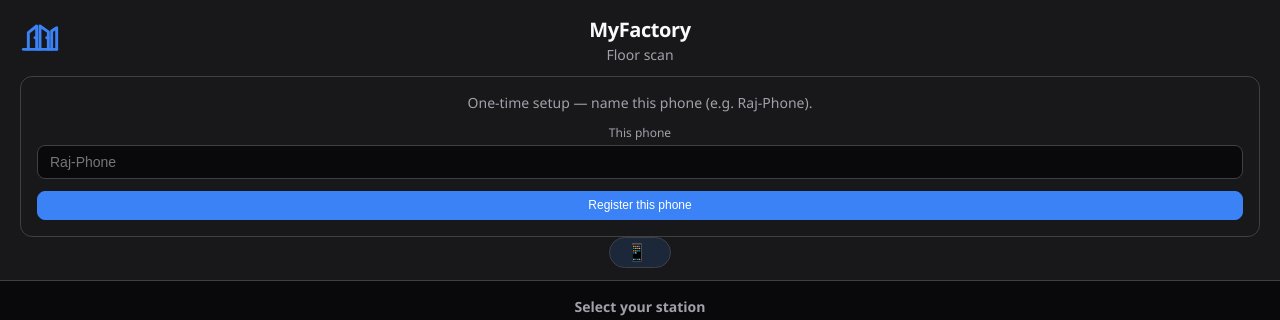
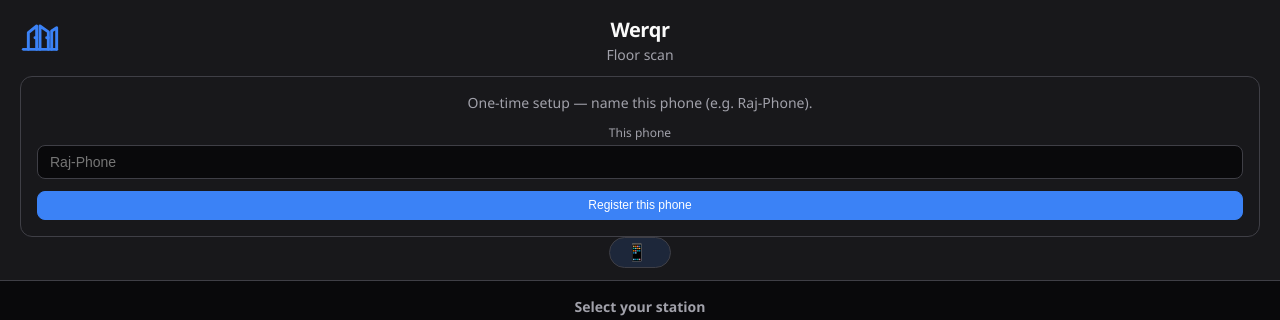
Before and after one commit to NirajKangle/Factoryapp, a Flask app: page /scan in a window 1280 px wide. Shown: the top 320 px of the page. Run offline with Flask 3, Linux system fonts and the light colour scheme; parts of the project's set-up code (start-up, migrations or seed data) failed here and were passed over; some libraries are stand-ins or nearby versions.

Commit message:
refactor: named Werqr

```diff
--- a/app.py
+++ b/app.py
@@ -18,7 +18,16 @@ app = Flask(__name__)
 
 BASE_DIR = Path(__file__).resolve().parent
 load_dotenv_file()
-DEFAULT_SQLITE_PATH = BASE_DIR / "midc_shop.db"
+DEFAULT_SQLITE_PATH = BASE_DIR / "werqr.db"
+LEGACY_SQLITE_PATH = BASE_DIR / "midc_shop.db"
+
+
+def resolve_sqlite_path() -> Path:
+    if DEFAULT_SQLITE_PATH.exists():
+        return DEFAULT_SQLITE_PATH
+    if LEGACY_SQLITE_PATH.exists():
+        return LEGACY_SQLITE_PATH
+    return DEFAULT_SQLITE_PATH
 REACT_DIST = BASE_DIR / "static" / "dist"
 
 STATUSES = [
@@ -55,7 +64,7 @@ def resolve_db_config():
         return "postgres", database_url
     if database_url.startswith("sqlite:///"):
         return "sqlite", database_url.removeprefix("sqlite:///")
-    return "sqlite", str(DEFAULT_SQLITE_PATH)
+    return "sqlite", str(resolve_sqlite_path())
 
 
 def as_datetime(value):
--- a/frontend/index.html
+++ b/frontend/index.html
@@ -3,7 +3,7 @@
   <head>
     <meta charset="UTF-8" />
     <meta name="viewport" content="width=device-width, initial-scale=1.0" />
-    <title>MIDC Shop — Job Tracker</title>
+    <title>Werqr — Job Tracker</title>
   </head>
   <body>
     <div id="root"></div>
--- a/frontend/package.json
+++ b/frontend/package.json
@@ -1,5 +1,5 @@
 {
-  "name": "factoryapp-frontend",
+  "name": "werqr-frontend",
   "private": true,
   "version": "0.0.0",
   "type": "module",
--- a/frontend/src/App.tsx
+++ b/frontend/src/App.tsx
@@ -221,7 +221,7 @@ function App() {
             </div>
             <div>
               <h1 className="text-xl font-semibold tracking-tight text-foreground">
-                MyFactory
+                Werqr
               </h1>
               <p className="text-sm text-muted-foreground">Shop floor job tracker</p>
             </div>
--- a/frontend/src/hooks/use-theme.ts
+++ b/frontend/src/hooks/use-theme.ts
@@ -2,7 +2,7 @@ import { useCallback, useEffect, useState } from "react";
 
 export type Theme = "light" | "dark";
 
-const STORAGE_KEY = "midc-theme";
+const STORAGE_KEY = "werqr-theme";
 
 function getInitialTheme(): Theme {
   const stored = localStorage.getItem(STORAGE_KEY);
--- a/frontend/src/lib/station.ts
+++ b/frontend/src/lib/station.ts
@@ -1,5 +1,5 @@
-const TOKEN_KEY = "mfac_device_token";
-const WORKSTATION_KEY = "mfac_workstation_id";
+const TOKEN_KEY = "werqr_device_token";
+const WORKSTATION_KEY = "werqr_device_id";
 
 export function getDeviceToken(): string | null {
   return localStorage.getItem(TOKEN_KEY);
--- a/frontend/src/main.tsx
+++ b/frontend/src/main.tsx
@@ -4,7 +4,7 @@ import { createRoot } from "react-dom/client";
 import App from "./App";
 import "./index.css";
 
-const storedTheme = localStorage.getItem("midc-theme");
+const storedTheme = localStorage.getItem("werqr-theme");
 document.documentElement.classList.add(
   storedTheme === "light" ? "light" : "dark"
 );
--- a/station_auth.py
+++ b/station_auth.py
@@ -12,7 +12,7 @@ def generate_device_token() -> str:
     return secrets.token_urlsafe(DEVICE_TOKEN_BYTES)
 
 
-DEVICE_TOKEN_COOKIE = "mfac_device_token"
+DEVICE_TOKEN_COOKIE = "werqr_device_token"
 
 
 def extract_device_token(
--- a/templates/floor-scan.html
+++ b/templates/floor-scan.html
@@ -4,7 +4,7 @@
   <meta charset="UTF-8" />
   <meta name="viewport" content="width=device-width, initial-scale=1.0, maximum-scale=1.0, user-scalable=no" />
   <meta name="apple-mobile-web-app-capable" content="yes" />
-  <title>MyFactory — Floor Scan</title>
+  <title>Werqr — Floor Scan</title>
   <style>
     :root {
       --bg: #09090b;
@@ -308,7 +308,7 @@
           </svg>
         </div>
         <div class="title-block">
-          <h1>MyFactory</h1>
+          <h1>Werqr</h1>
           <p class="subtitle">Floor scan</p>
         </div>
       </div>
@@ -361,7 +361,7 @@
           </svg>
         </div>
         <div class="title-block">
-          <h1>MyFactory</h1>
+          <h1>Werqr</h1>
         </div>
       </div>
       <div class="station-pill-wrap">
@@ -418,8 +418,8 @@
       dispatch: "#22c55e",
     };
 
-    const TOKEN_KEY = "mfac_device_token";
-    const WS_KEY = "mfac_workstation_id";
+    const TOKEN_KEY = "werqr_device_token";
+    const WS_KEY = "werqr_device_id";
     const SUCCESS_DISPLAY_MS = 2800;
 
     const params = new URLSearchParams(window.location.search);
--- a/templates/index.html
+++ b/templates/index.html
@@ -5,7 +5,7 @@
 <head>
   <meta charset="UTF-8">
   <meta name="viewport" content="width=device-width, initial-scale=1.0">
-  <title>MIDC Shop — Job Tracker</title>
+  <title>Werqr — Job Tracker</title>
   <style>
     :root {
       --bg: #0f1419;
@@ -276,7 +276,7 @@
 <body>
   <header>
     <div>
-      <h1>MIDC Machine Shop</h1>
+      <h1>Werqr</h1>
       <p>Job status tracker</p>
     </div>
     <div class="header-meta">
@@ -290,7 +290,7 @@
       <form action="{{ url_for('add_job') }}" method="post">
         <label>
           Job ID
-          <input type="text" name="job_id" placeholder="MIDC-2026-0142" required>
+          <input type="text" name="job_id" placeholder="WERQR-2026-0142" required>
         </label>
         <label>
           Client Phone
--- a/webhooks.py
+++ b/webhooks.py
@@ -47,7 +47,7 @@ def build_status_change_payload(
 
 def _post_json(url: str, payload: dict[str, Any]) -> None:
     body = json.dumps(payload, default=str).encode("utf-8")
-    headers = {"Content-Type": "application/json", "User-Agent": "MyFactory/1.0"}
+    headers = {"Content-Type": "application/json", "User-Agent": "Werqr/1.0"}
     if WEBHOOK_SECRET:
         headers["X-Webhook-Secret"] = WEBHOOK_SECRET
 
```
Also changed, not shown: N8N_SETUP.md (+6 -6 lines), README.md, frontend/package-lock.json, 2 other files.
